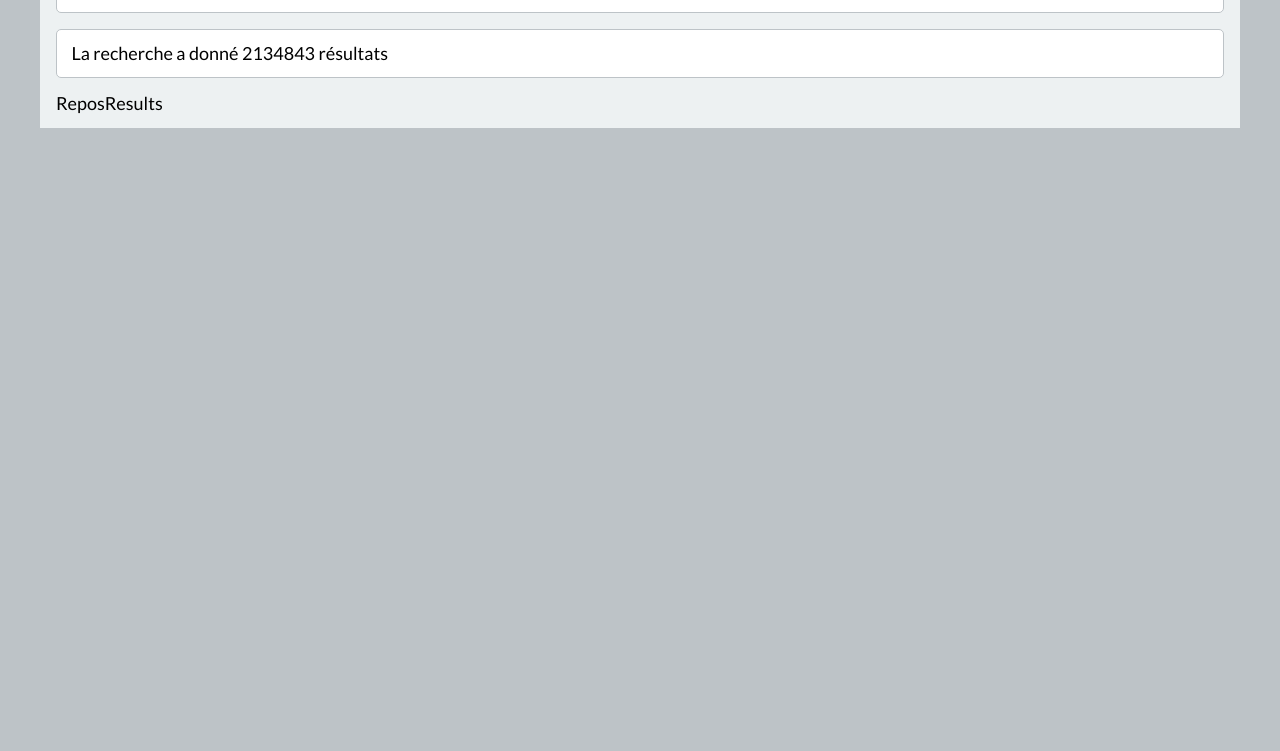
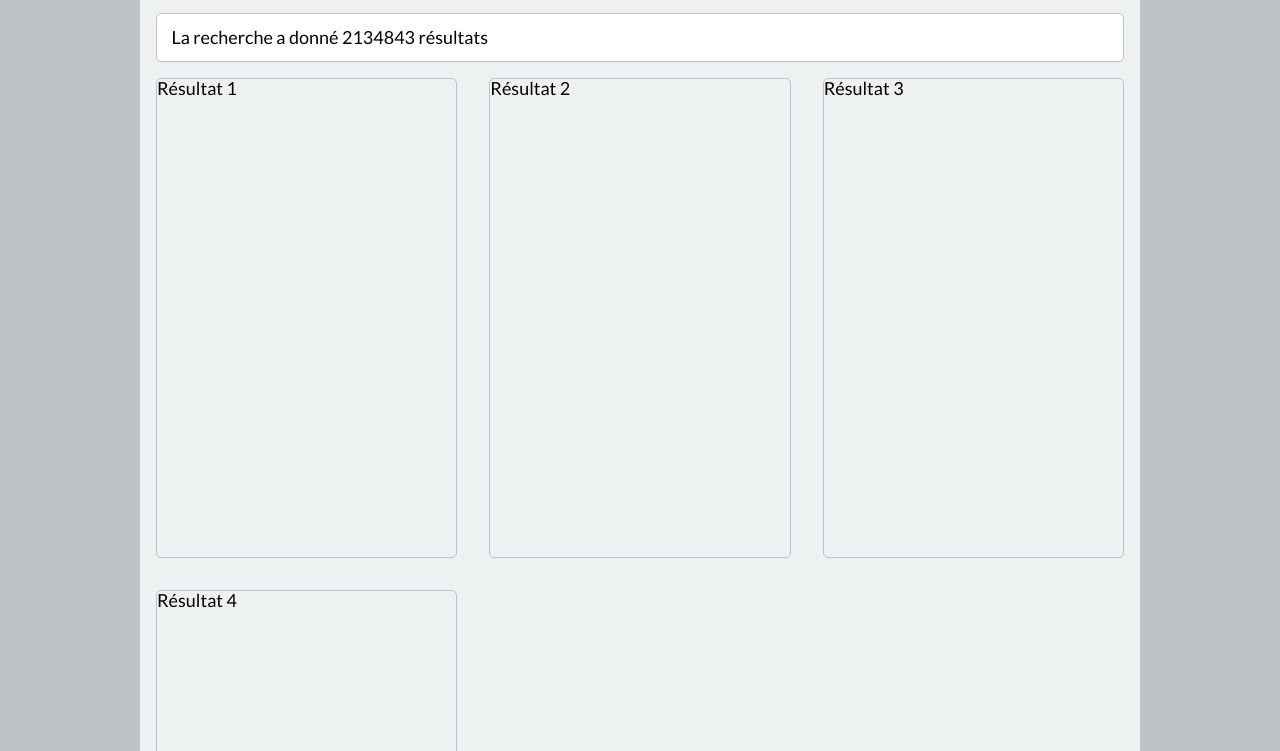
Before and after one commit to SylvieCanongia/REACT-JS-github-repos-search-directory, a React app: page / in a window 1280 px wide. Shown: the part 206-957 px from the top of the page. Before the commit the page ends 800 px from the top, so only its background shows below. Built offline with nearby package versions, Linux system fonts and the light colour scheme.

Commit message:
ReposResults component and styles

```diff
--- a/src/components/App/index.js
+++ b/src/components/App/index.js
@@ -2,6 +2,7 @@
 import React from 'react';
 import SearchBar from 'src/components/SearchBar';
 import Message from 'src/components/Message';
+import ReposResults from 'src/components/ReposResults';
 
 // == Import
 import './styles.scss';
@@ -13,7 +14,7 @@ const App = () => (
     <h1 className="app__title"><img src={logo} alt="Github logo" /></h1>
     <SearchBar />
     <Message />
-    <div>ReposResults</div>
+    <ReposResults />
   </div>
 );
 
--- a/src/components/App/styles.scss
+++ b/src/components/App/styles.scss
@@ -1,9 +1,8 @@
 @use 'src/styles/vars';
 
 .app {
-  max-width: 1200px;
+  max-width: 1000px;
   margin-inline: auto;
-  padding: vars.$space-base * 2 ;
   background: vars.$grey-very-light;
 
   &__title {
--- a/src/components/Message/message.scss
+++ b/src/components/Message/message.scss
@@ -3,7 +3,7 @@
 .message {
   background: vars.$white;
   border: 1px solid vars.$grey-light;
-  margin-block-end: vars.$space-base * 2;
+  margin-inline: vars.$space-base * 2 ;
   padding: vars.$space-base * 1.8;
   border-radius: vars.$radius;
 }
--- /dev/null
+++ b/src/components/ReposResults/index.js
@@ -0,0 +1,14 @@
+import React from 'react';
+
+import './reposResults.scss';
+
+const ReposResults = () => (
+  <div className="reposResults wrapper">
+    <div className="reposResult__repo"><a href="">Résultat 1</a></div>
+    <div className="reposResult__repo"><a href="">Résultat 2</a></div>
+    <div className="reposResult__repo"><a href="">Résultat 3</a></div>
+    <div className="reposResult__repo"><a href="">Résultat 4</a></div>
+  </div>
+);
+
+export default ReposResults;
--- /dev/null
+++ b/src/components/ReposResults/reposResults.scss
@@ -0,0 +1,14 @@
+@use 'src/styles/vars';
+
+.reposResults {
+  display: grid;
+  grid-template-columns: 1fr 1fr 1fr;
+  grid-template-rows: auto;
+
+  .reposResult__repo {
+    border: 1px solid vars.$grey-light;
+    margin: vars.$space-base * 2 ;
+    height: vars.$size-base * 15;
+    border-radius: vars.$radius;
+  }
+}
--- a/src/components/SearchBar/searchBar.scss
+++ b/src/components/SearchBar/searchBar.scss
@@ -3,6 +3,7 @@
 .searchBar {
   background: vars.$white;
   border: 1px solid vars.$grey-light;
+  margin-inline: vars.$space-base * 2 ;
   margin-block-end: vars.$space-base * 2;
   border-radius: vars.$radius;
 
```
